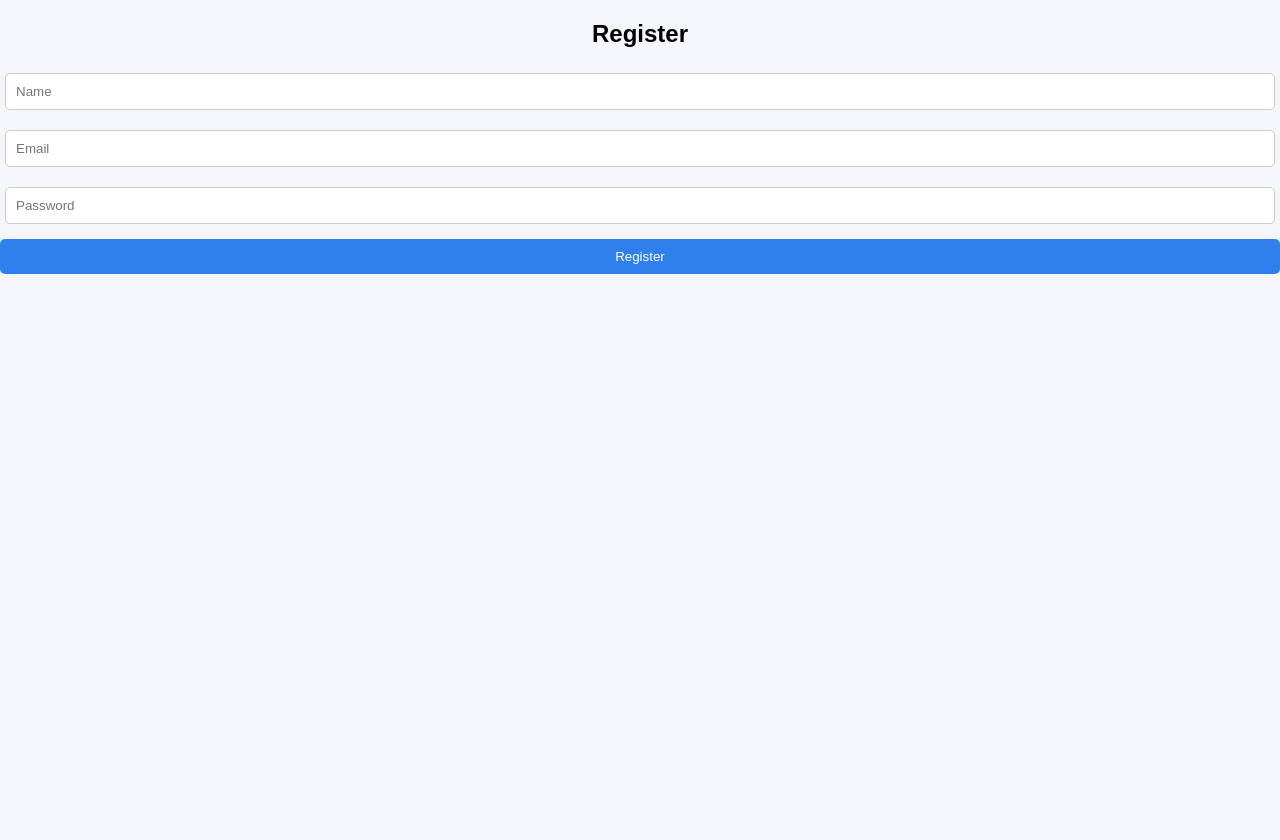
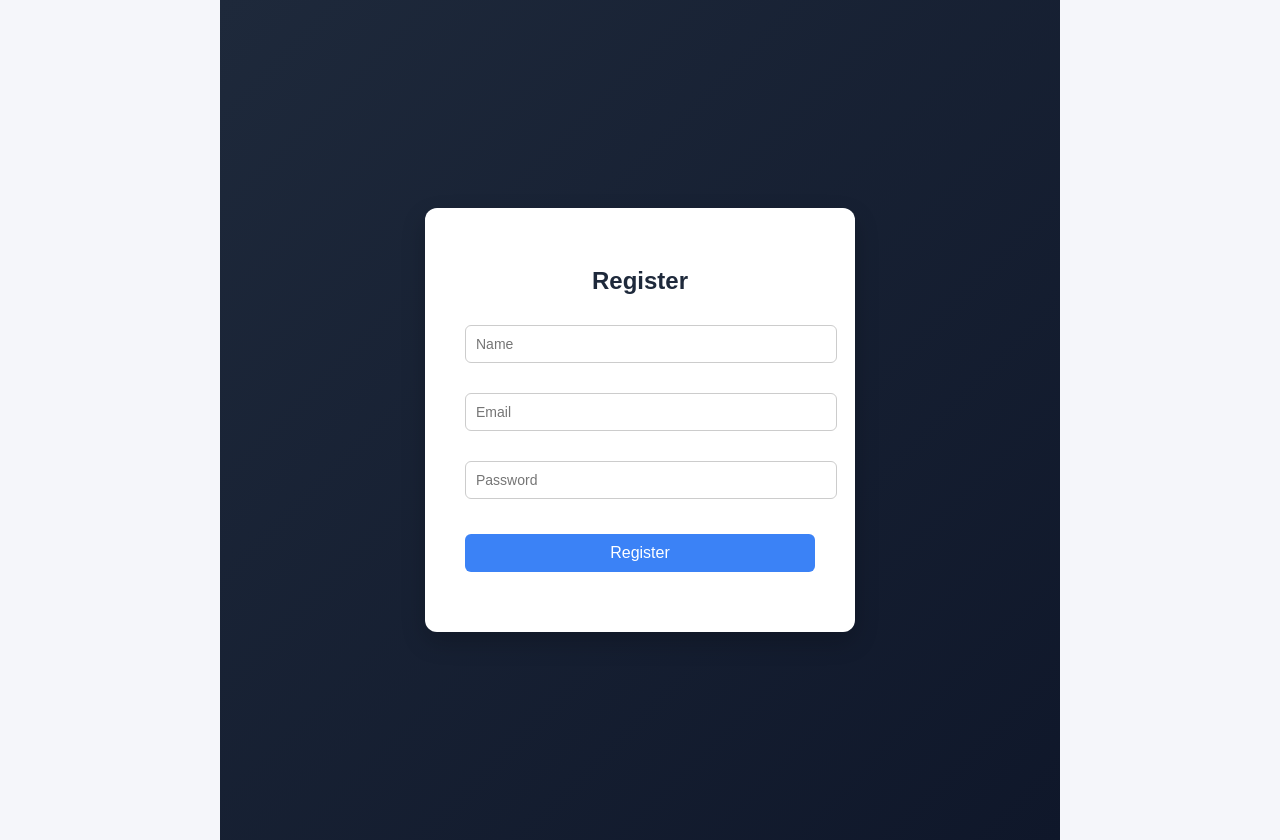
Before and after one commit to allknowingcoder/smart-task-manager, a React app in the folder frontend/: page /register in a window 1280 px wide. Before the commit the page ends 800 px from the top, so only its background shows below. Built offline with nearby package versions, Linux system fonts and the light colour scheme; the HTML template or start-up script is replaced by a standard one.

Commit message:
Enhance register page with CSS styling
Added CSS styling for the register page.

```diff
--- a/frontend/src/pages/register.jsx
+++ b/frontend/src/pages/register.jsx
@@ -1,6 +1,7 @@
 import { useState } from "react";
 import API from "../services/api";
 import { useNavigate } from "react-router-dom";
+import "./login.css";
 
 function Register() {
   const [form, setForm] = useState({
@@ -31,7 +32,8 @@ function Register() {
   };
 
   return (
-    <div>
+    <div className="container">
+      <div className="card">
       <h2>Register</h2>
       <form onSubmit={handleSubmit}>
         <input
@@ -49,6 +51,7 @@ function Register() {
         <button type="submit">Register</button>
       </form>
     </div>
+  </div>
   );
 }
 
```
